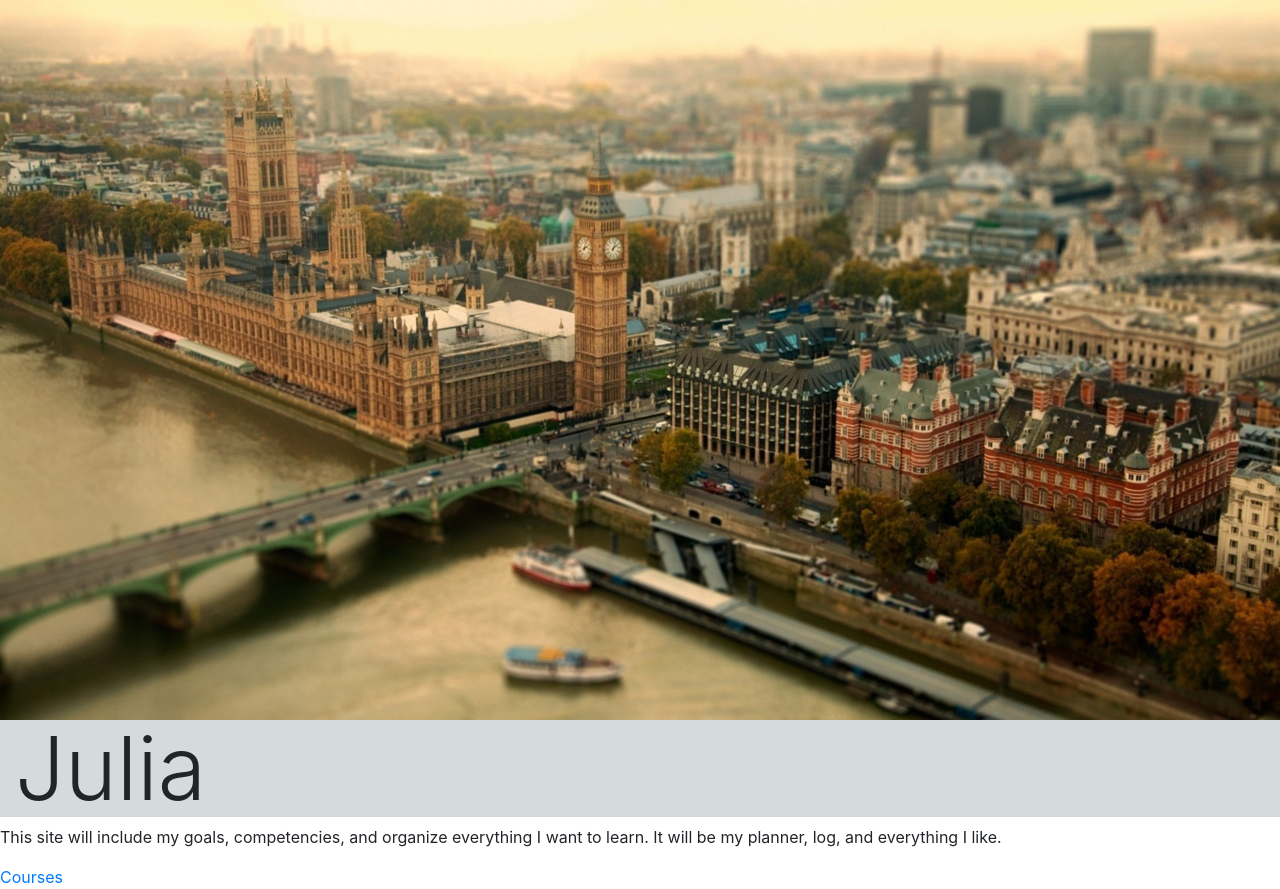
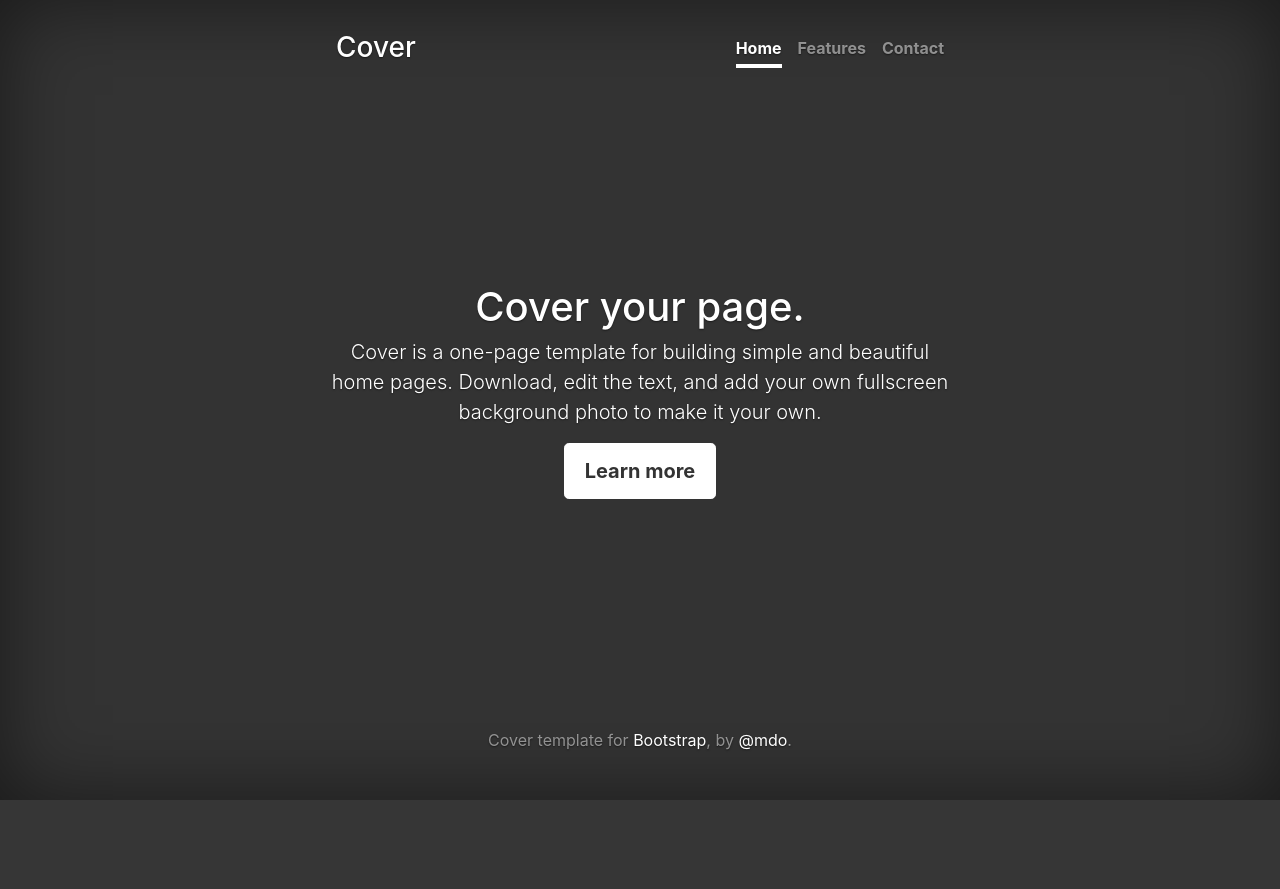
Before and after one commit to justc044/julia_blog, a Django app: page / in a window 1280 px wide. After the commit the page ends 800 px from the top, so only its background shows below. Run offline with Django 3.2, Linux system fonts and the light colour scheme; some libraries are stand-ins or nearby versions.

Commit message:
add some data

```diff
--- a/blog/static/css/cover.css
+++ b/blog/static/css/cover.css
@@ -1,3 +1,160 @@
-.container-fluid {
-  background-color: #D5DBDB;
+/*
+ * Globals
+ */
+
+/* Links */
+a,
+a:focus,
+a:hover {
+  color: #fff;
 }
+
+/* Custom default button */
+.btn-secondary,
+.btn-secondary:hover,
+.btn-secondary:focus {
+  color: #333;
+  text-shadow: none; /* Prevent inheritance from `body` */
+  background-color: #fff;
+  border: .05rem solid #fff;
+}
+
+
+/*
+ * Base structure
+ */
+
+html,
+body {
+  height: 100%;
+  background-color: #333;
+}
+body {
+  color: #fff;
+  text-align: center;
+  text-shadow: 0 .05rem .1rem rgba(0,0,0,.5);
+}
+
+/* Extra markup and styles for table-esque vertical and horizontal centering */
+.site-wrapper {
+  display: table;
+  width: 100%;
+  height: 100%; /* For at least Firefox */
+  min-height: 100%;
+  -webkit-box-shadow: inset 0 0 5rem rgba(0,0,0,.5);
+          box-shadow: inset 0 0 5rem rgba(0,0,0,.5);
+}
+.site-wrapper-inner {
+  display: table-cell;
+  vertical-align: top;
+}
+.cover-container {
+  margin-right: auto;
+  margin-left: auto;
+}
+
+/* Padding for spacing */
+.inner {
+  padding: 2rem;
+}
+
+
+/*
+ * Header
+ */
+
+.masthead {
+  margin-bottom: 2rem;
+}
+
+.masthead-brand {
+  margin-bottom: 0;
+}
+
+.nav-masthead .nav-link {
+  padding: .25rem 0;
+  font-weight: bold;
+  color: rgba(255,255,255,.5);
+  background-color: transparent;
+  border-bottom: .25rem solid transparent;
+}
+
+.nav-masthead .nav-link:hover,
+.nav-masthead .nav-link:focus {
+  border-bottom-color: rgba(255,255,255,.25);
+}
+
+.nav-masthead .nav-link + .nav-link {
+  margin-left: 1rem;
+}
+
+.nav-masthead .active {
+  color: #fff;
+  border-bottom-color: #fff;
+}
+
+@media (min-width: 48em) {
+  .masthead-brand {
+    float: left;
+  }
+  .nav-masthead {
+    float: right;
+  }
+}
+
+
+/*
+ * Cover
+ */
+
+.cover {
+  padding: 0 1.5rem;
+}
+.cover .btn-lg {
+  padding: .75rem 1.25rem;
+  font-weight: bold;
+}
+
+
+/*
+ * Footer
+ */
+
+.mastfoot {
+  color: rgba(255,255,255,.5);
+}
+
+
+/*
+ * Affix and center
+ */
+
+@media (min-width: 40em) {
+  /* Pull out the header and footer */
+  .masthead {
+    position: fixed;
+    top: 0;
+  }
+  .mastfoot {
+    position: fixed;
+    bottom: 0;
+  }
+  /* Start the vertical centering */
+  .site-wrapper-inner {
+    vertical-align: middle;
+  }
+  /* Handle the widths */
+  .masthead,
+  .mastfoot,
+  .cover-container {
+    width: 100%; /* Must be percentage or pixels for horizontal alignment */
+  }
+}
+
+@media (min-width: 62em) {
+  .masthead,
+  .mastfoot,
+  .cover-container {
+    width: 42rem;
+  }
+}
--- /dev/null
+++ b/blog/templates/blog/home.html
@@ -0,0 +1,69 @@
+
+<!DOCTYPE html>
+<html lang="en">
+  <head>
+    <meta charset="utf-8">
+    <meta name="viewport" content="width=device-width, initial-scale=1, shrink-to-fit=no">
+    <meta name="description" content="">
+    <meta name="author" content="">
+    <link rel="icon" href="../../../../favicon.ico">
+
+    <title>Home</title>
+
+    <!-- Bootstrap core CSS -->
+    <link href="https://getbootstrap.com/dist/css/bootstrap.min.css" rel="stylesheet">
+
+    <!-- Custom styles for this template -->
+    <link href="../../static/css/cover.css" rel="stylesheet">
+  </head>
+
+  <body>
+
+    <div class="site-wrapper">
+
+      <div class="site-wrapper-inner">
+
+        <div class="cover-container">
+
+          <div class="masthead clearfix">
+            <div class="inner">
+              <h3 class="masthead-brand">Cover</h3>
+              <nav class="nav nav-masthead">
+                <a class="nav-link active" href="#">Home</a>
+                <a class="nav-link" href="#">Features</a>
+                <a class="nav-link" href="#">Contact</a>
+              </nav>
+            </div>
+          </div>
+
+          <div class="inner cover">
+            <h1 class="cover-heading">Cover your page.</h1>
+            <p class="lead">Cover is a one-page template for building simple and beautiful home pages. Download, edit the text, and add your own fullscreen background photo to make it your own.</p>
+            <p class="lead">
+              <a href="#" class="btn btn-lg btn-secondary">Learn more</a>
+            </p>
+          </div>
+
+          <div class="mastfoot">
+            <div class="inner">
+              <p>Cover template for <a href="https://getbootstrap.com">Bootstrap</a>, by <a href="https://twitter.com/mdo">@mdo</a>.</p>
+            </div>
+          </div>
+
+        </div>
+
+      </div>
+
+    </div>
+
+    <!-- Bootstrap core JavaScript
+    ================================================== -->
+    <!-- Placed at the end of the document so the pages load faster -->
+    <script src="https://code.jquery.com/jquery-3.2.1.slim.min.js" integrity="sha384-KJ3o2DKtIkvYIK3UENzmM7KCkRr/rE9/Qpg6aAZGJwFDMVNA/GpGFF93hXpG5KkN" crossorigin="anonymous"></script>
+    <script>window.jQuery || document.write('<script src="../../../../assets/js/vendor/jquery.min.js"><\/script>')</script>
+    <script src="https://getbootstrap.com/assets/js/vendor/popper.min.js"></script>
+    <script src="https://getbootstrap.com/dist/js/bootstrap.min.js"></script>
+    <!-- IE10 viewport hack for Surface/desktop Windows 8 bug -->
+    <script src="https://getbootstrap.com/assets/js/ie10-viewport-bug-workaround.js"></script>
+  </body>
+</html>
--- a/blog/templates/blog/post_list.html
+++ b/blog/templates/blog/post_list.html
@@ -14,7 +14,24 @@
   </head>
   <body>
 
-    <img src="../../static/UK.jpg" class="img-fluid">
+    <div id="carouselExampleControls" class="carousel slide" data-ride="carousel">
+      <div class="carousel-inner">
+        <div class="carousel-item active">
+          <img class="d-block w-100" src="../../static/UK.jpg" alt="First slide">
+        </div>
+        <div class="carousel-item">
+          <img class="d-block w-100" src="../../static/NYC.jpg" alt="Third slide">
+        </div>
+      </div>
+      <a class="carousel-control-prev" href="#carouselExampleControls" role="button" data-slide="prev">
+        <span class="carousel-control-prev-icon" aria-hidden="true"></span>
+        <span class="sr-only">Previous</span>
+      </a>
+      <a class="carousel-control-next" href="#carouselExampleControls" role="button" data-slide="next">
+        <span class="carousel-control-next-icon" aria-hidden="true"></span>
+        <span class="sr-only">Next</span>
+      </a>
+  </div>
 
     <div class="container-fluid">
 
@@ -23,7 +40,8 @@
     </div>
 
     <p>This site will include my goals, competencies, and organize everything I want to learn.
-    It will be my planner, log, and everything I like.</p>
+    It will be my planner, log, and everything I like.<br>
+    </p>
 
     <a href="courses">Courses</a>
 
--- a/blog/urls.py
+++ b/blog/urls.py
@@ -2,6 +2,7 @@ from django.conf.urls import url
 from . import views
 
 urlpatterns = [
-    url(r'^$', views.post_list, name='post_list'),
-    url(r'^courses/', views.course_list, name='course_list')
+    ##url(r'^$', views.post_list, name='post_list'),
+    url(r'^courses/', views.course_list, name='course_list'),
+    url(r'^$', views.home, name='home')
 ]
--- a/blog/views.py
+++ b/blog/views.py
@@ -6,7 +6,10 @@ from django.shortcuts import render
 # Create your views here.
 
 from django.utils import timezone
-from .models import Post, Course
+from .models import Post, Course, Goal
+
+def home(request):
+    return render(request, 'blog/home.html', {})
 
 def post_list(request):
     posts = Post.objects.filter(published_date__lte=timezone.now()).order_by('published_date')
@@ -15,3 +18,7 @@ def post_list(request):
 def course_list(request):
     courses = Course.objects.all()
     return render(request, 'blog/course_list.html', {'courses': courses})
+
+def goal_list(request):
+    goals = Goal.objects.all()
+    return render(request, 'blog/goals.html', {'goals': goals})
```
Also changed, not shown: blog/admin.py (+7 -1 lines), blog/models.py (+71 -0 lines), blog/templates/blog/course_list.html (+5 -4 lines), blog/migrations/0003_certifications.py (added), blog/migrations/0004_auto_20171006_0608.py (added), blog/migrations/0005_auto_20171006_0629.py (added), blog/migrations/0006_auto_20171006_0714.py (added), blog/migrations/0007_certification_comment.py (added), blog/migrations/0008_event_goals.py (added), blog/migrations/0009_auto_20171006_1052.py (added), blog/static/NYC.jpg (added).
